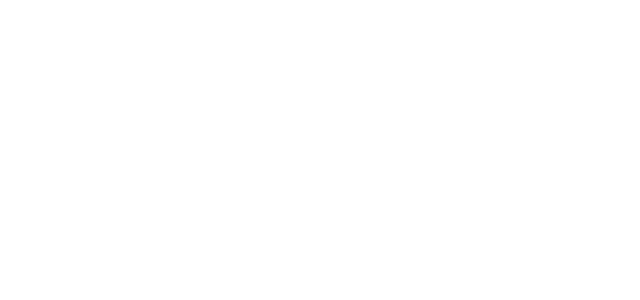
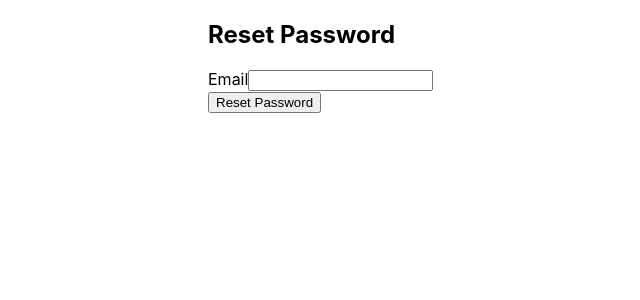
Before and after one commit to dasushan/react-expense-tracker-app, a React (Create React App) app: page /reset in a window 1280 px wide. Shown: the top 300 px of the page, without its empty margins (232-872 px from the left). Built offline with nearby package versions, Linux system fonts and the light colour scheme.

Commit message:
adding reset-password feature

```diff
--- a/src/App.js
+++ b/src/App.js
@@ -4,6 +4,7 @@
 import Profile from './components/pages/Profile';
 import AuthContext from './components/store/auth-context';
 import { useContext } from 'react';
+import Reset from './components/pages/Reset';
 
 function App() {
   const authCtx = useContext(AuthContext);
@@ -22,6 +23,8 @@
           {authCtx.isLoggedIn && <Profile />}
           {!authCtx.isLoggedIn && <Redirect to="/" />}
         </Route>
+        <Route path='/reset'>
+        <Reset /></Route>
       </Switch>
     </div>
   );
--- a/src/components/Auth/AuthForm.js
+++ b/src/components/Auth/AuthForm.js
@@ -96,7 +96,9 @@
         )}
         <div className={classes.actions}>
           <button>{isLogin ? 'Login' : 'Sign up'}</button>
-          {isLogin && <p>Forgot Password</p>}
+          {isLogin && <p onClick={() => {
+            history.replace('/reset')
+          }}>Forgot Password</p>}
         </div>
       </form>
       <div className={classes.footer} onClick={switchAuthModuleHandler}>
--- a/src/components/Auth/AuthForm.module.css
+++ b/src/components/Auth/AuthForm.module.css
@@ -9,6 +9,7 @@
 .auth p {
   text-align: center;
   font-size: 1.5rem;
+  cursor: pointer;
 }
 
 .fullinput {
--- /dev/null
+++ b/src/components/pages/Reset.js
@@ -0,0 +1,44 @@
+import { useRef } from "react";
+import classes from './Reset.module.css'
+import { useHistory } from "react-router-dom";
+const Reset = () => {
+    const emailInputRef = useRef();
+    const history = useHistory();
+
+    const submitHandler =(event) => {
+         event.preventDefault();
+         const enteredEmail = emailInputRef.current.value;
+
+         fetch('https://identitytoolkit.googleapis.com/v1/accounts:sendOobCode?key=AIzaSyBKniczVLNJrXICnBbwj2W29ttGPgAtKCY', {
+            method: 'POST',
+            headers: {
+                'Content-Type' : 'application/json'
+            },
+            body: JSON.stringify({
+                requestType: "PASSWORD_RESET",
+                email: enteredEmail
+            })
+         }).then(async (response) => {
+            const result = await response.json();
+            history.push('/')
+         })
+    }
+  return (
+    <section className={classes.reset}>
+      <div>
+        <h1>Reset Password</h1>
+      </div>
+      <form onSubmit={submitHandler}>
+        <div>
+          <label htmlFor='email'>Email</label>
+          <input id='email' type='email' required ref={emailInputRef}/>
+        </div>
+        <div>
+            <button>Reset Password</button>
+        </div>
+      </form>
+    </section>
+  );
+};
+
+export default Reset;
--- /dev/null
+++ b/src/components/pages/Reset.module.css
@@ -0,0 +1,5 @@
+.reset{
+    width: 90%;
+    max-width: 25rem;
+    margin: 0 auto;
+}
```
